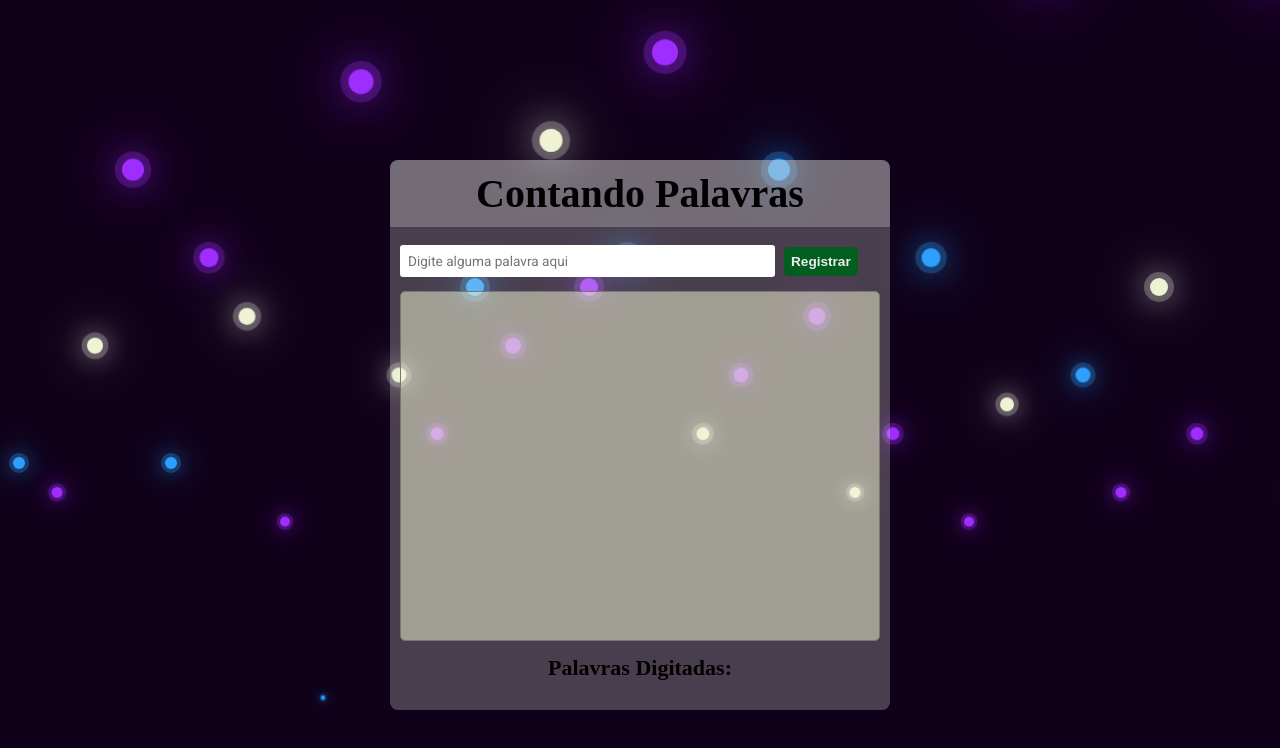
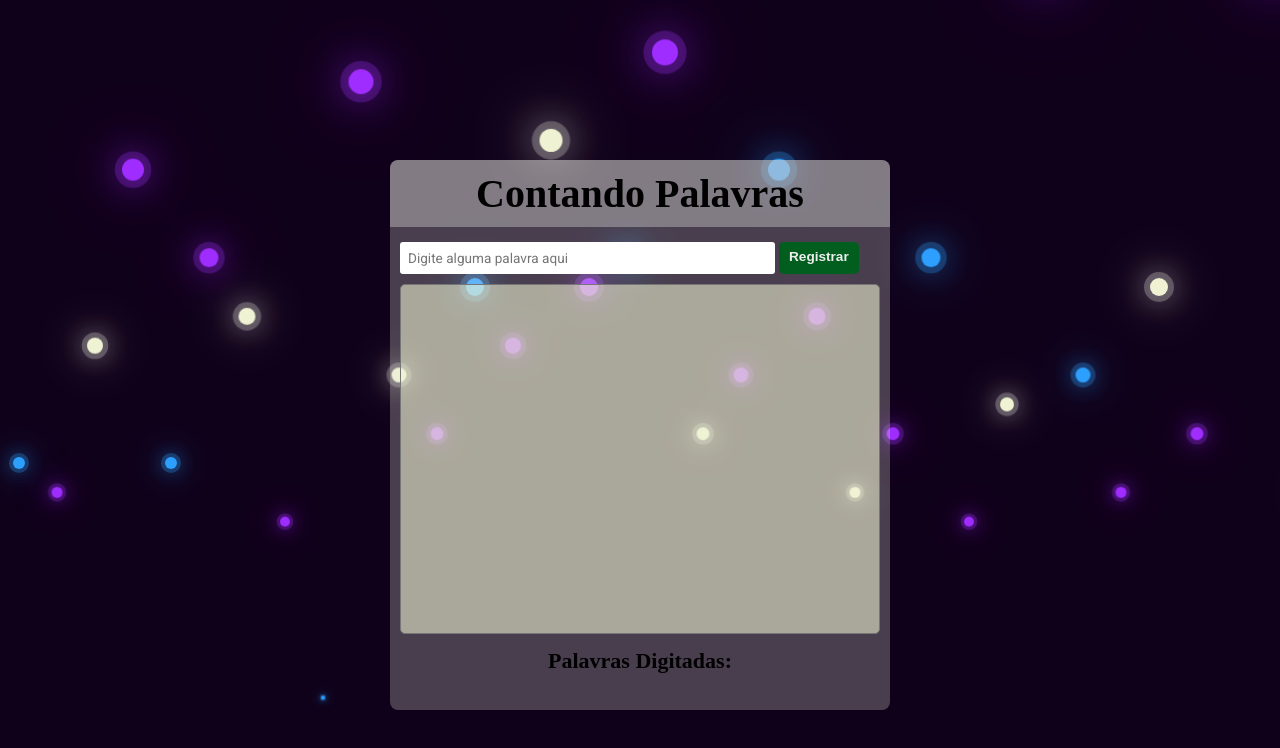
Before and after one commit to Mateus-Belfort/Contando_Palavras, a plain HTML site: page index.html in a window 1280 px wide. Shown: the top 748 px of the page. Drawn offline with Linux system fonts and the light colour scheme.

Commit message:
atualização de estilização

```diff
--- a/index.html
+++ b/index.html
@@ -4,6 +4,7 @@
     <meta charset="UTF-8" />
     <meta http-equiv="X-UA-Compatible" content="IE=edge" />
     <meta name="viewport" content="width=device-width, initial-scale=1.0" />
+    <meta name="theme-color" content="#10011a" />
     <title>Fundo Animado</title>
     <link rel="stylesheet" type="text/css" href="style.css" />
   </head>
@@ -61,6 +62,7 @@
       </div>
       <div class="box">
         <h1>Contando Palavras</h1>
+
         <form action="" name="form" id="form">
           <input
             type="text"
@@ -80,7 +82,8 @@
             name="word"
             class="area-input"
             id="word"
-            cols="5"
+            cols="10"
+            wrap="hard"
             rows="10"
             readonly
           ></textarea
--- a/style.css
+++ b/style.css
@@ -36,7 +36,7 @@ body {
 }
 
 .box h1 {
-  background: rgba(196, 194, 194, 0.349);
+  background: rgba(196, 194, 194, 0.459);
   text-align: center;
   padding: 10px;
   margin-bottom: 15px;
@@ -44,6 +44,12 @@ body {
   border-radius: 8px 8px 0 0;
   font-size: 40px;
   font-family: 'Dancing+Script';
+  transition: 0.4s ease-in-out;
+  cursor: pointer;
+}
+
+.box h1:hover {
+  text-shadow: 7px 7px 0.1em #a02dff;
 }
 
 .box .name-input {
@@ -57,28 +63,34 @@ body {
 }
 
 .box .button {
-  padding: 7px;
+  padding: 7px 10px 10px 10px;
   font-size: 1.7vh;
-  margin: 5px;
+  margin-bottom: 5px;
+  margin-left: 4px;
   background: #025e1e;
   border-radius: 5px;
   border: none;
   color: #eee;
   font-weight: bold;
   cursor: pointer;
+  position: absolute;
+  transition: 0.4s;
 }
 
 .box .button:hover {
-  background: #4b027c;
-  box-shadow: 2px 3px 0.2em #c98ff0;
-  transition: 0.6s;
+  background: transparent;
+  border: 2px solid #8b80f9;
+  background: #10011a;
+  box-shadow: #8b80f9 0 0 10px 1px inset,
+    #8b80f9 0 0 10px 1px;
+  border-radius: 10px;
 }
 
 .box .area-input {
   margin: 10px;
   width: 96%;
   height: 350px;
-  background: #f0f3d385;
+  background: #f0f3d395;
   color: #10011a;
   font-family: 'Roboto';
   font-size: 18px;
```
